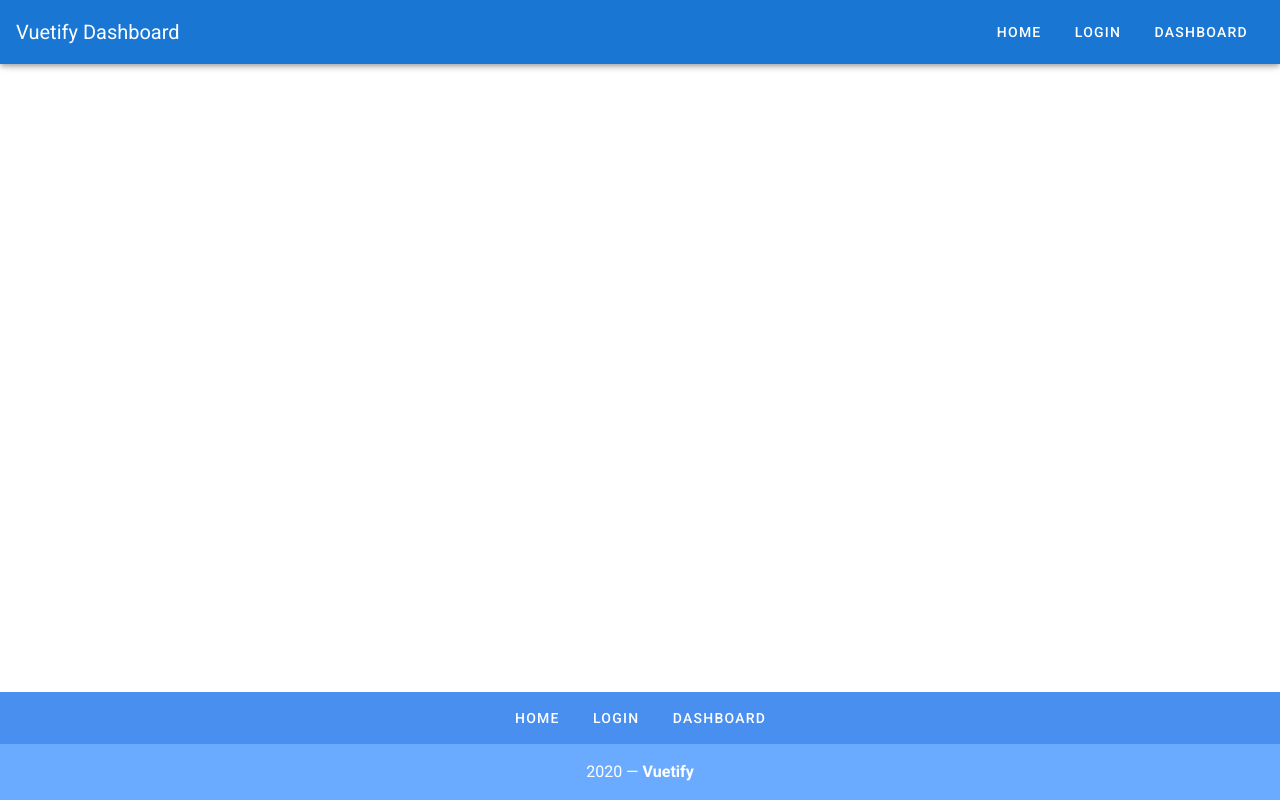
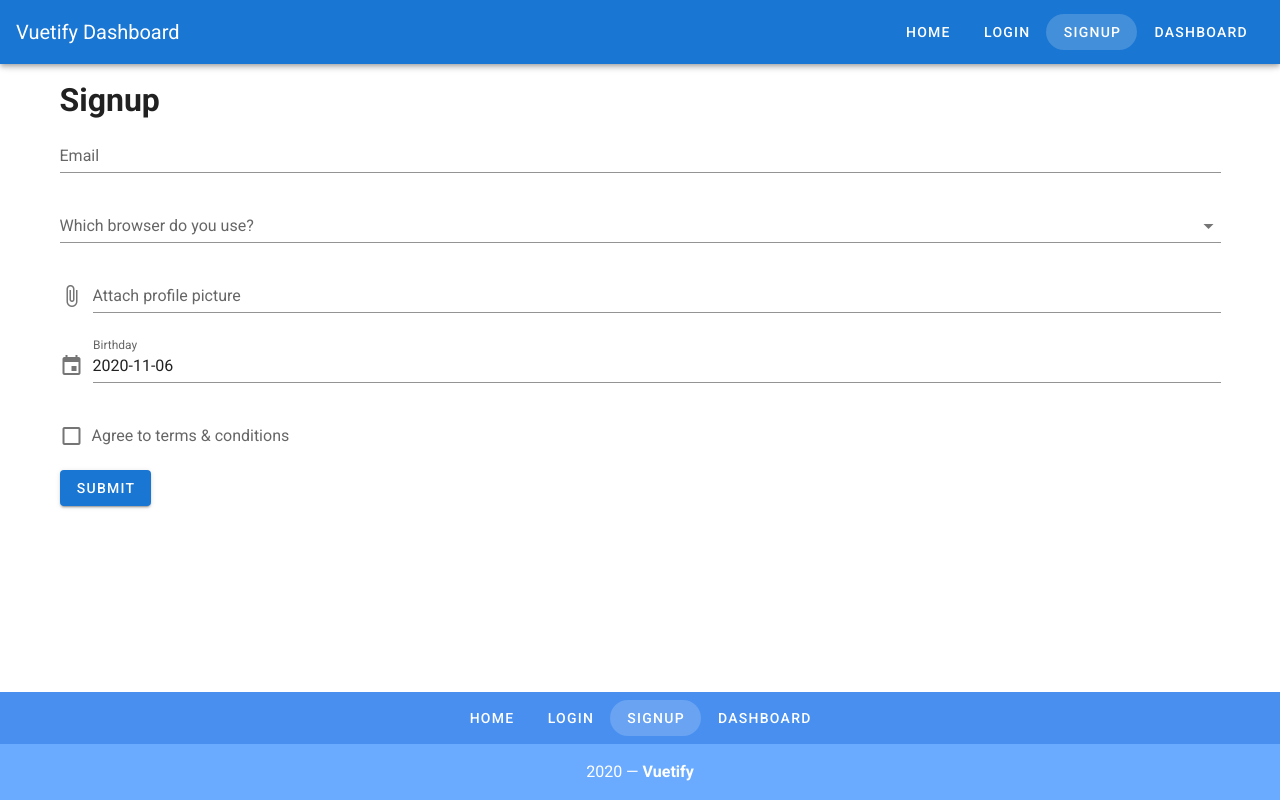
Before and after one commit to hsimao/vuetify, a Vue app: page /signup in a window 1280 px wide. Built offline with nearby package versions, Linux system fonts and the light colour scheme.

Commit message:
add: Signup page

```diff
--- a/src/App.vue
+++ b/src/App.vue
@@ -50,6 +50,10 @@
         url: "/login"
       },
       {
+        label: "Signup",
+        url: "/signup"
+      },
+      {
         label: "Dashboard",
         url: "/dashboard"
       }
--- a/src/router/index.js
+++ b/src/router/index.js
@@ -21,6 +21,12 @@
     name: "Dashboard",
     component: () =>
       import(/* webpackChunkName: "dashboard" */ "../views/Dashboard.vue")
+  },
+  {
+    path: "/signup",
+    name: "signup",
+    component: () =>
+      import(/* webpackChunkName: "signup" */ "../views/Signup.vue")
   }
 ];
 
--- /dev/null
+++ b/src/views/Signup.vue
@@ -0,0 +1,77 @@
+<template>
+  <v-container>
+    <v-row>
+      <v-col>
+        <h1>Signup</h1>
+        <v-form>
+          <v-text-field label="Email" type="email" />
+
+          <v-autocomplete
+            label="Which browser do you use?"
+            v-model="selectedBrowser"
+            :items="browser"
+          ></v-autocomplete>
+
+          <v-file-input accept="image/*" label="Attach profile picture"></v-file-input>
+
+          <v-menu
+            ref="menu"
+            v-model="menu"
+            :close-on-content-click="false"
+            transition="scale-transition"
+            offset-y
+            min-width="290px"
+          >
+            <template v-slot:activator="{ on, attrs }">
+              <v-text-field
+                v-model="birthday"
+                label="Birthday"
+                prepend-icon="mdi-calendar"
+                readonly
+                v-bind="attrs"
+                v-on="on"
+              ></v-text-field>
+            </template>
+            <v-date-picker
+              ref="picker"
+              v-model="birthday"
+              locale="zh-TW"
+              :max="new Date().toISOString().substr(0, 10)"
+              min="1950-01-01"
+              @change="save"
+            ></v-date-picker>
+          </v-menu>
+
+          <v-checkbox label="Agree to terms & conditions"></v-checkbox>
+
+          <v-btn type="submit" color="primary">Submit</v-btn>
+        </v-form>
+      </v-col>
+    </v-row>
+  </v-container>
+</template>
+
+<script>
+export default {
+  name: "Signup",
+  data: () => ({
+    browser: ["Chrome", "Firefox", "Safari", "Edge", "Brave"],
+    selectedBrowser: "",
+    birthday: new Date().toISOString().substr(0, 10),
+    menu: false
+  }),
+  watch: {
+    menu(val) {
+      val && setTimeout(() => (this.$refs.picker.activePicker = "YEAR"));
+    }
+  },
+  methods: {
+    save(date) {
+      this.$refs.menu.save(date);
+    }
+  }
+};
+</script>
+
+<style lang="scss" scoped>
+</style>
```
